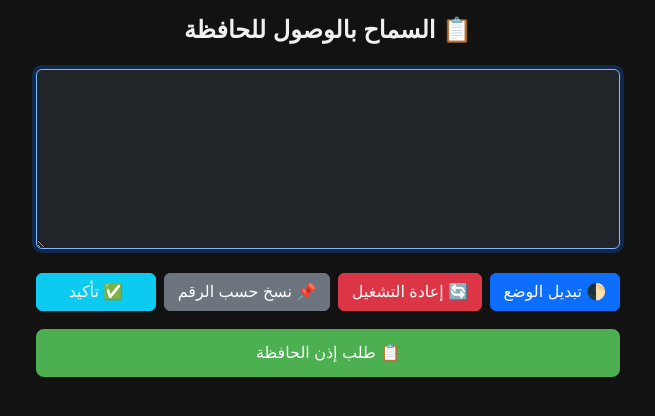
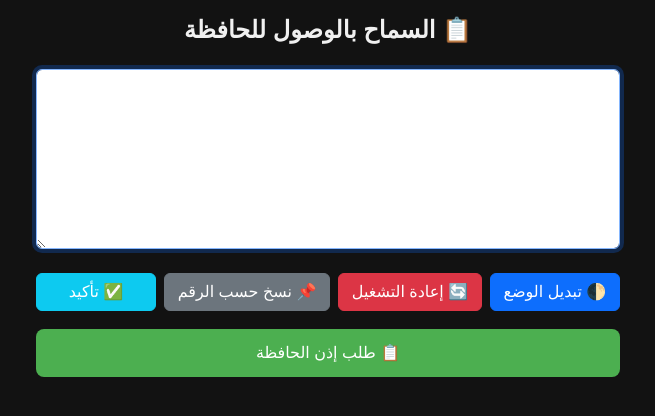
Before and after one commit to AlhosienIbrahim/Fast-Copy, a plain HTML site: page index.html in a window 1280 px wide. Shown: the whole page, without its empty margins (312-967 px from the left). Drawn offline with Linux system fonts and the light colour scheme.

Commit message:
Update index.html

```diff
--- a/index.html
+++ b/index.html
@@ -15,7 +15,7 @@
 
     <textarea
       id="inputText"
-      class="form-control mb-3 text-white bg-dark"
+      class="form-control mb-3 text-white"
     ></textarea>
 
     <div class="mt-4 d-flex flex-wrap gap-2 justify-content-center">
```
